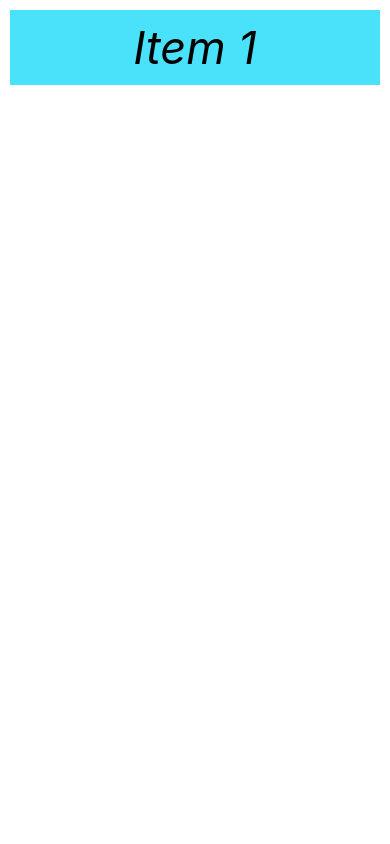
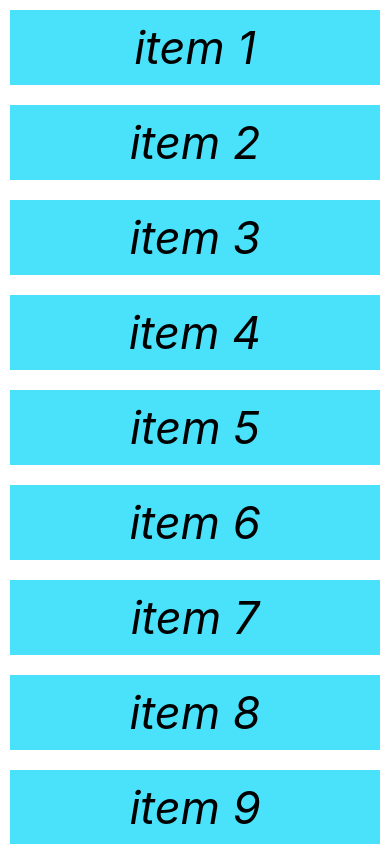
Before and after one commit to kwakyebrilliant/MainApp-mobile, a React Native app: screen / in a window 390 px wide. Built offline with nearby package versions, Linux system fonts and the light colour scheme.

Commit message:
app updates

```diff
--- a/App.js
+++ b/App.js
@@ -1,8 +1,8 @@
 import React, {useState} from 'react';
-import {StyleSheet, Text, View} from 'react-native';
+import {StyleSheet, Text, View, ScrollView, RefreshControl} from 'react-native';
 
 const App = () => {
-  const [items, setItems] = useState([
+  const [Items, setItems] = useState([
     {key: 1, item: 'item 1'},
     {key: 2, item: 'item 2'},
     {key: 3, item: 'item 3'},
@@ -15,12 +15,33 @@ const App = () => {
     {key: 68, item: 'item 27'},
     {key: 0, item: 'item 78'},
   ]);
+  const [Refreshing, setRefreshing] = useState(false);
+  const onRefresh = () => {
+    setRefreshing(true);
+    setItems([...Items, {key: 69, item: 'Item 69'}]);
+    setRefreshing(false);
+  }
   return (
-    <View style={styles.body}>
-      <View style={styles.item}>
-        <Text style={styles.text}>Item 1</Text>
-      </View>
-    </View>
+    <ScrollView
+      style={styles.body}
+      refreshControl={
+        <RefreshControl
+          refreshing={Refreshing}
+          onRefresh={onRefresh}
+          colors={['#ff00ff']}
+        />
+      }
+    >
+      {
+        Items.map((object) => {
+          return (
+            <View style={styles.item} key={object.key}>
+              <Text style={styles.text}>{object.item}</Text>
+            </View>
+          )
+        })
+      }
+    </ScrollView>
   );
 };
 
```
